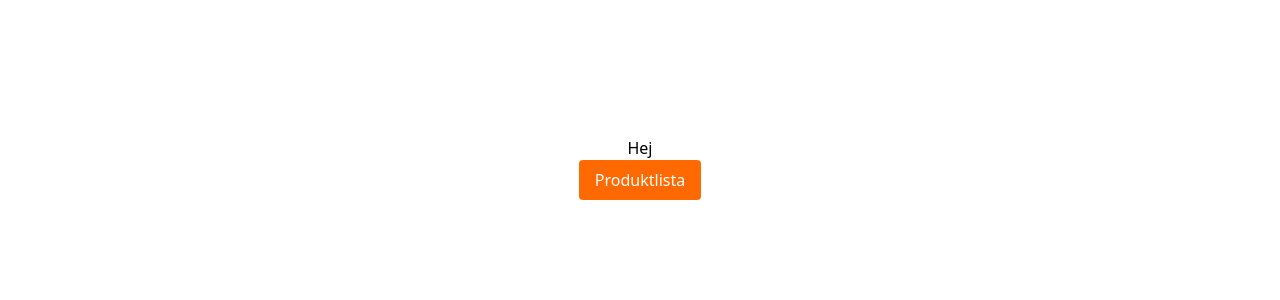
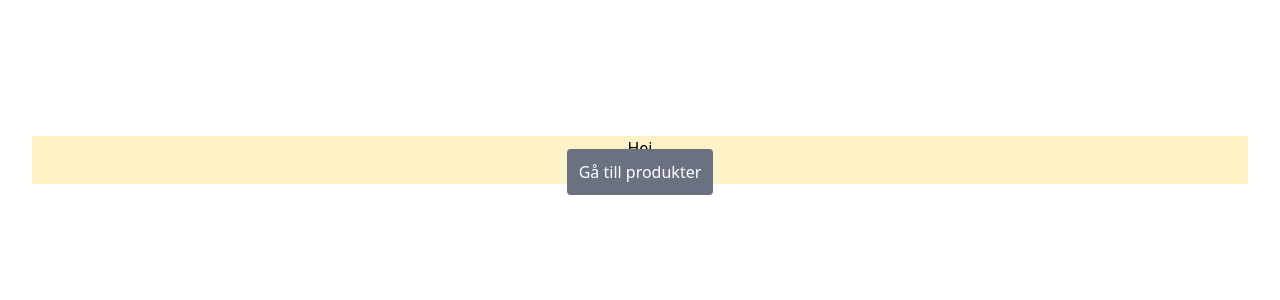
Before and after one commit to MarcusGronna/e-shop, a React (Vite) app: page / in a window 1280 px wide. Shown: the top 300 px of the page. Built offline with nearby package versions, Linux system fonts and the light colour scheme.

Commit message:
Add Close-button with FA-icon. Created a button-component for reuse purpose.

```diff
--- a/package.json
+++ b/package.json
@@ -12,6 +12,8 @@
   "dependencies": {
     "@emotion/react": "^11.14.0",
     "@emotion/styled": "^11.14.0",
+    "@fortawesome/free-solid-svg-icons": "^6.7.2",
+    "@fortawesome/react-fontawesome": "^0.2.2",
     "@mui/material": "^7.0.2",
     "framer-motion": "^12.9.4",
     "react": "^19.0.0",
--- a/src/components/layout/Home.jsx
+++ b/src/components/layout/Home.jsx
@@ -1,13 +1,18 @@
 import { Link } from "react-router-dom";
+import Button from "../ui/Button";
+
 function Home() {
   return (
     <>
-      <p>Hej</p>
-      <Link to="product-List">
-        <button className="bg-orange-500 text-white py-2 px-4 rounded hover:bg-orange-600">
-          Produktlista
-        </button>
-      </Link>
+      <div className="bg-amber-100 w-full h-full">
+        <p>Hej</p>
+
+        <Button
+          to="product-List"
+          text={"Gå till produkter"}
+          className="bg-orange-500 text-white py-2 px-4 rounded hover:bg-orange-600"
+        />
+      </div>
     </>
   );
 }
--- a/src/components/products/ProductCard.jsx
+++ b/src/components/products/ProductCard.jsx
@@ -1,16 +1,28 @@
 // eslint-disable-next-line no-unused-vars
 import { motion } from "framer-motion";
+import { useCallback } from "react";
+
+const prefetched = new Set();
 
 export default function ProductCard({ product, onClick }) {
+  const prefetchLarge = useCallback(() => {
+    if (prefetched.has(product.id)) return;
+
+    const img = new Image();
+    img.src = product.images?.[0] || product.thumbnail; // Stora bilden
+    prefetched.add(product.id);
+  }, [product]);
+
   return (
     <motion.li
       layoutId={`card-${product.id}`}
       transition={{ type: "spring", stiffness: 300, damping: 30 }}
       onClick={onClick}
-      whileHover={{ scale: 1.03 }}
-      className="cursor-pointer list-none"
+      whileHover={{ scale: 1.03, boxShadow: "0 8px 16px rgba(0,0,0,0.15)" }}
+      className="cursor-pointer list-none rounded-lg bg-white p-4 shadow transition duration-50"
+      onPointerEnter={prefetchLarge} // Startar fetch vid hover
     >
-      <img src={product.thumbnail} alt={product.title} />
+      <img src={product.thumbnail} alt={product.title} className="m-auto" />
       <h3 className="mt-2 font-bold">{product.title}</h3>
     </motion.li>
   );
--- a/src/components/products/ProductDetail.jsx
+++ b/src/components/products/ProductDetail.jsx
@@ -1,43 +1,17 @@
-// import { useParams } from "react-router-dom";
-// import { useState, useEffect } from "react";
-// import { getProduct } from "../../services/productService";
-// import { Button } from "@mui/material";
+import Button from "../ui/Button";
 
 export default function ProductDetail({ product }) {
-  console.log(product);
   return (
     <>
       <h2 className="text-2xl font-bold mb-2">{product.title}</h2>
       <img
         src={product.images[0] || product.thumbnail}
         alt={product.title}
-        className="mb-4 w-full object-contain"
+        className="mb-4 w-full object-contain "
       />
       <p>{product.description}</p>
       <p className="mt-2 font-semibold">Pris: {product.price} kr</p>
+      <Button text={"Lägg i varukorg"} onClick={() => addToCart(product)} />
     </>
   );
 }
-
-// export default function ProductDetail({product}) {
-//   const { id } = useParams();
-//   const [product, setProduct] = useState(null);
-//   console.log(id);
-
-//   useEffect(() => {
-//     getProduct(id)
-//       .then(setProduct)
-//       .catch((err) => console.error(err));
-//   }, [id]);
-
-//   if (!product) return <p>Laddar produkt...</p>;
-
-//   return (
-//     <>
-//       <h1 className="text-orange-500 text-5xl mb-1">{product.title}</h1>
-//       <p>{product.description}</p>
-//       <img src={product.images} alt={product.title} />
-//       <Button>Lägg till</Button>
-//     </>
-//   );
-// }
--- a/src/components/products/ProductList.jsx
+++ b/src/components/products/ProductList.jsx
@@ -4,10 +4,15 @@ import { getAllProducts } from "../../services/productService";
 import { AnimatePresence, motion } from "framer-motion";
 import ProductCard from "./ProductCard";
 import ProductDetail from "./ProductDetail";
+import CloseButton from "../ui/CloseButton";
 
 export default function ProductList() {
   const [productList, setProductList] = useState([]);
   const [selectedProduct, setSelectedProduct] = useState(null);
+  const openProduct = (id) => {
+    const found = productList.find((p) => p.id === id);
+    setSelectedProduct(found);
+  };
 
   useEffect(() => {
     getAllProducts().then(setProductList);
@@ -20,7 +25,7 @@ export default function ProductList() {
       {/* Listar produktkort */}
       <ul className="grid grid-cols-2 gap-4">
         {productList.map((p) => (
-          <ProductCard key={p.id} product={p} onClick={() => setSelectedProduct(p)} />
+          <ProductCard key={p.id} product={p} onClick={() => openProduct(p.id)} />
         ))}
       </ul>
 
@@ -51,14 +56,9 @@ export default function ProductList() {
                 animate={{ opacity: 1, scale: 1 }}
                 exit={{ opacity: 0, scale: 0.9 }}
                 transition={{ type: "spring", stiffness: 260, damping: 22 }}
-                onClick={(e) => e.stopPropagation()} /* Hindra stäng-klick */
+                onClick={(e) => e.stopPropagation()} /* Hindra stäng-klick på kortet */
               >
-                <button
-                  className="absolute top-2 right-3 text-xl cursor-pointer"
-                  onClick={() => setSelectedProduct(null)}
-                >
-                  X
-                </button>
+                <CloseButton onClose={() => setSelectedProduct(null)} />
 
                 <ProductDetail product={selectedProduct} />
               </motion.div>
--- a/src/components/ui/Button.jsx
+++ b/src/components/ui/Button.jsx
@@ -0,0 +1,20 @@
+import { Link } from "react-router-dom";
+
+export default function Button({ text, to, onClick }) {
+  const base =
+    "m-2 p-3 text-base font-medium text-white bg-gray-500 hover:bg-gray-400 rounded cursor-pointer";
+
+  if (to) {
+    return (
+      <Link to={to} className={base}>
+        {text}
+      </Link>
+    );
+  }
+
+  return (
+    <button onClick={onClick} className={base}>
+      {text}
+    </button>
+  );
+}
--- /dev/null
+++ b/src/components/ui/CloseButton.jsx
@@ -0,0 +1,17 @@
+import { FontAwesomeIcon } from "@fortawesome/react-fontawesome";
+import { faXmark } from "@fortawesome/free-solid-svg-icons";
+
+export default function CloseButton({ onClose }) {
+  return (
+    <button
+      onClick={(e) => {
+        e.stopPropagation();
+        onClose();
+      }}
+      className="absolute top-2 right-3 text-xl p-1 text-gray-500 hover:text-gray-800 cursor-pointer transition-colors duration-150"
+      aria-label="Stäng"
+    >
+      <FontAwesomeIcon icon={faXmark} size="lg" />
+    </button>
+  );
+}
```
Also changed, not shown: 1 other file (tests, documents, lock files or other folders).
